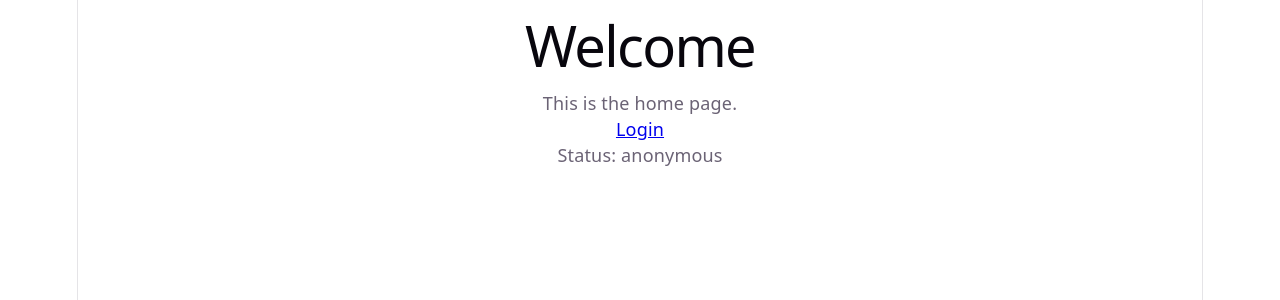
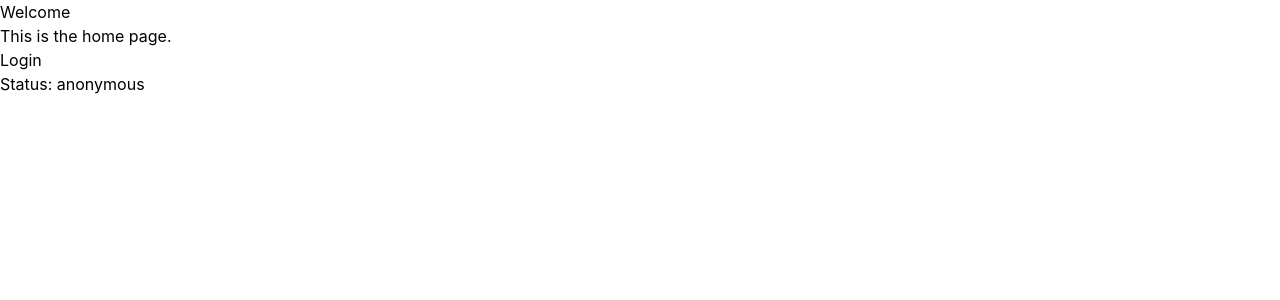
Before and after one commit to chingu-voyages/X02-team-02, a React (Vite) app in the folder client/: page / in a window 1280 px wide. Shown: the top 300 px of the page. Built offline with nearby package versions, Linux system fonts and the light colour scheme; no server answers.

Commit message:
chore: install Tailwind

```diff
--- a/client/package.json
+++ b/client/package.json
@@ -12,11 +12,13 @@
   },
   "dependencies": {
     "@hookform/resolvers": "^6.0.0",
+    "@tailwindcss/vite": "^4.3.3",
     "@x02/shared": "workspace:*",
     "react": "^19.2.8",
     "react-dom": "^19.2.8",
     "react-hook-form": "^7.90.0",
     "react-router": "^8.5.0",
+    "tailwindcss": "^4.3.3",
     "zod": "^4.6.7"
   },
   "devDependencies": {
--- a/client/src/index.css
+++ b/client/src/index.css
@@ -1,4 +1,8 @@
-:root {
+@import "tailwindcss";
+
+@custom-variant dark (&:where(.dark, .dark *));
+
+/* :root {
   --text: #6b6375;
   --text-h: #08060d;
   --bg: #fff;
@@ -11,8 +15,8 @@
   --shadow:
     rgba(0, 0, 0, 0.1) 0 10px 15px -3px, rgba(0, 0, 0, 0.05) 0 4px 6px -2px;
 
-  --sans: system-ui, 'Segoe UI', Roboto, sans-serif;
-  --heading: system-ui, 'Segoe UI', Roboto, sans-serif;
+  --sans: system-ui, "Segoe UI", Roboto, sans-serif;
+  --heading: system-ui, "Segoe UI", Roboto, sans-serif;
   --mono: ui-monospace, Consolas, monospace;
 
   font: 18px/145% var(--sans);
@@ -108,4 +112,4 @@ code {
   line-height: 135%;
   padding: 4px 8px;
   background: var(--code-bg);
-}
+} */
--- a/client/src/pages/HomePage.tsx
+++ b/client/src/pages/HomePage.tsx
@@ -1,6 +1,5 @@
 import { Link } from "react-router";
 import { useAuth } from "../auth/useAuth.ts";
-
 
 export default function HomePage() {
   const { status } = useAuth();
--- a/client/vite.config.ts
+++ b/client/vite.config.ts
@@ -1,9 +1,10 @@
 import react from "@vitejs/plugin-react";
+import tailwindcss from "@tailwindcss/vite";
 import { defineConfig } from "vitest/config";
 
 // https://vite.dev/config/
 export default defineConfig({
-  plugins: [react()],
+  plugins: [react(), tailwindcss()],
   server: {
     host: "0.0.0.0",
     port: 5173,
```
Also changed, not shown: 1 other file (tests, documents, lock files or other folders). Lines whose indentation alone changed are shown as unchanged.
